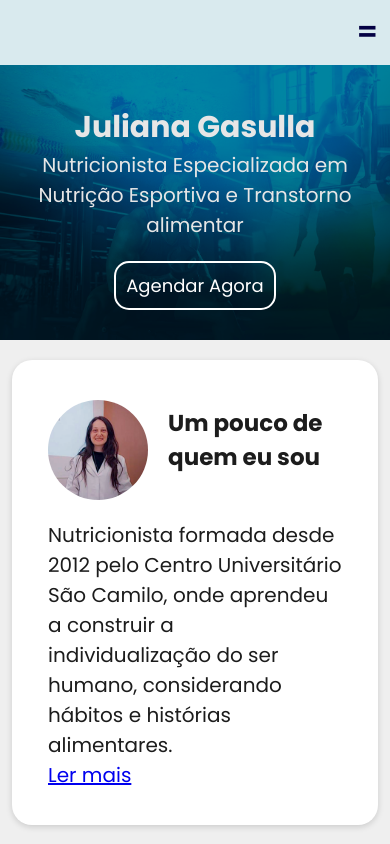
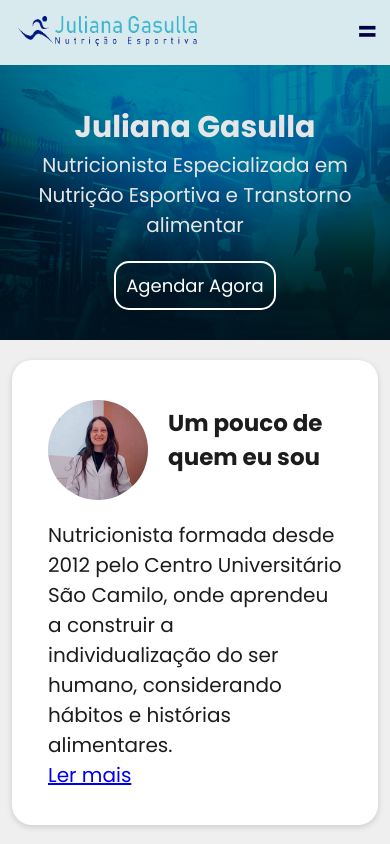
Before and after one commit to guilherzanetti/site-nutricionista, a plain HTML site: page index.html in a window 390 px wide. Shown: the top 844 px of the page. Drawn offline with Linux system fonts and the light colour scheme.

Commit message:
responsive-header-logo

```diff
--- a/index.html
+++ b/index.html
@@ -5,6 +5,7 @@
     <meta charset="UTF-8">
     <meta http-equiv="X-UA-Compatible" content="IE=edge">
     <meta name="viewport" content="width=device-width, initial-scale=1.0">
+    <base href="/inicio">
     <link rel="stylesheet" href="style.css">
     <title>Nutricionista Juliana</title>
 </head>
@@ -26,7 +27,7 @@
     <div class="responsive-header">
         <div class="marginbtnresponsive">
             <div class="box-btn-header">
-                <h1></h1>
+                <img src="img/PNGLOGO.png" alt="" class="logo">
                 <button class="btn-header-responsive">=</button>
             </div>
             <div class="responsive-options">
```
